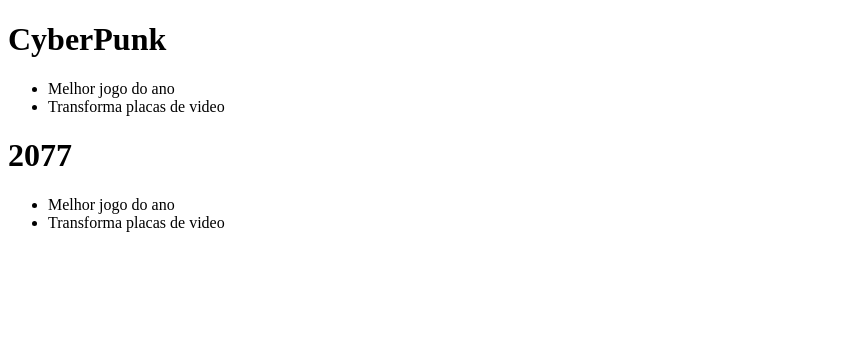
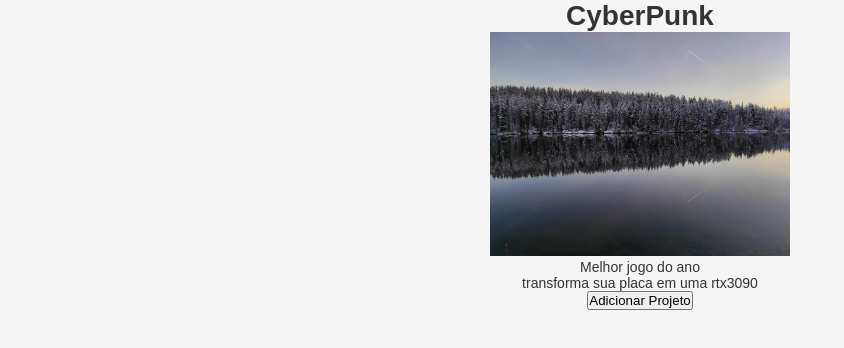
Before and after one commit to DanielAzevedoM/GoStack-Bootcamp, a React app in the folder Nível 1/ReactJS/: page / in a window 1280 px wide. Shown: the top 348 px of the page, without its empty margins (0-844 px from the left). Built offline with nearby package versions, Linux system fonts and the light colour scheme; the HTML template or start-up script is replaced by a standard one.

Commit message:
Aulas 1,2, 3, 4, 5 e 6 finalizadas

```diff
--- /dev/null
+++ b/Nível 1/ReactJS/src/App.css
@@ -0,0 +1,17 @@
+* {
+
+    margin:  0;
+    padding: 0;
+    outline: 0;
+    box-sizing: border-box;
+
+}
+
+body {
+
+    text-align: center;
+    background: #f5f5f5;
+    font: 14px sans-serif;
+    color: #333;
+
+}
--- a/Nível 1/ReactJS/src/App.js
+++ b/Nível 1/ReactJS/src/App.js
@@ -1,23 +1,37 @@
-import React from 'react'
+import React, { useState } from 'react'
+
+import './App.css'
+
+import backgroundImage from './assets/background.jpeg'
 
 import Header from './components/Header'
 
 function App(){
+
+
+    const [projects, setProjects] = useState(['Melhor jogo do ano', 'transforma sua placa em uma rtx3090'])
+
+    function handleAddProject(){
+        const newProject = prompt('Digite seu novo projeto:')
+
+        setProjects([...projects, `${newProject}`])
+
+        console.log(projects)
+    }
+
+
     return (
-    <>
-    <Header title="CyberPunk">
+        <>
+        <Header title="CyberPunk"/>
+
+        <img width={300} src={backgroundImage} />
+
         <ul>
-            <li>Melhor jogo do ano</li>
-            <li>Transforma placas de video</li>
+            {projects.map(project => <li key={project}>{project}</li>)}
         </ul>
-    </Header>
-    <Header title="2077">
-        <ul>
-            <li>Melhor jogo do ano</li>
-            <li>Transforma placas de video</li>
-        </ul>
-    </Header>
-    </>
+
+        <button type="button" onClick={handleAddProject}>Adicionar Projeto</button>
+        </>
     )
 
 }
--- a/Nível 1/ReactJS/src/components/Header.js
+++ b/Nível 1/ReactJS/src/components/Header.js
@@ -5,10 +5,8 @@
         <header>
 
             <h1>{title}</h1>
-            {children}
-
+             {children}
         </header>
-
 
     )
 }
```
Also changed, not shown: Nível 1/ReactJS/package.json (+7 -0 lines), Nível 1/ReactJS/src/assets/background.jpeg (added), 1 other file (tests, documents, lock files or other folders).
